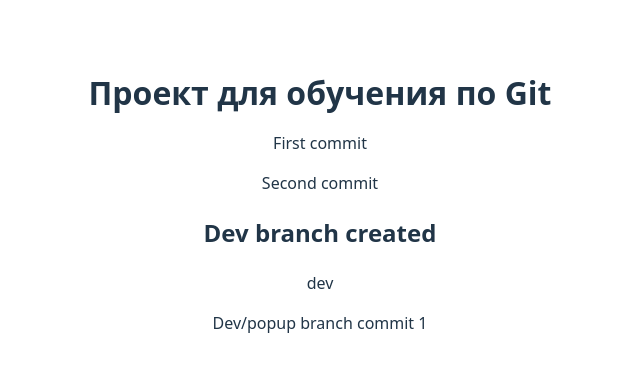
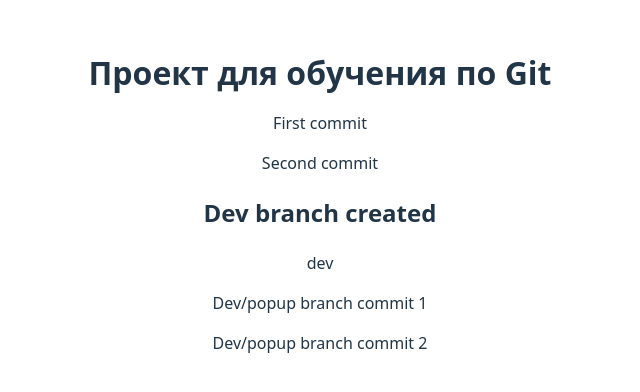
Before and after one commit to semaxio/gittesting1, a React (Vite) app: page / in a window 1280 px wide. Shown: the part 198-590 px from the top of the page, without its empty margins (320-960 px from the left). Built offline with nearby package versions, Linux system fonts and the light colour scheme.

Commit message:
Dev/popup branch commit 2

```diff
--- a/src/App.tsx
+++ b/src/App.tsx
@@ -13,6 +13,7 @@
         <h2>Dev branch created</h2>
         <span>dev</span>
         <p>Dev/popup branch commit 1</p>
+        <p>Dev/popup branch commit 2</p>
       </div>
     </>
   )
```
